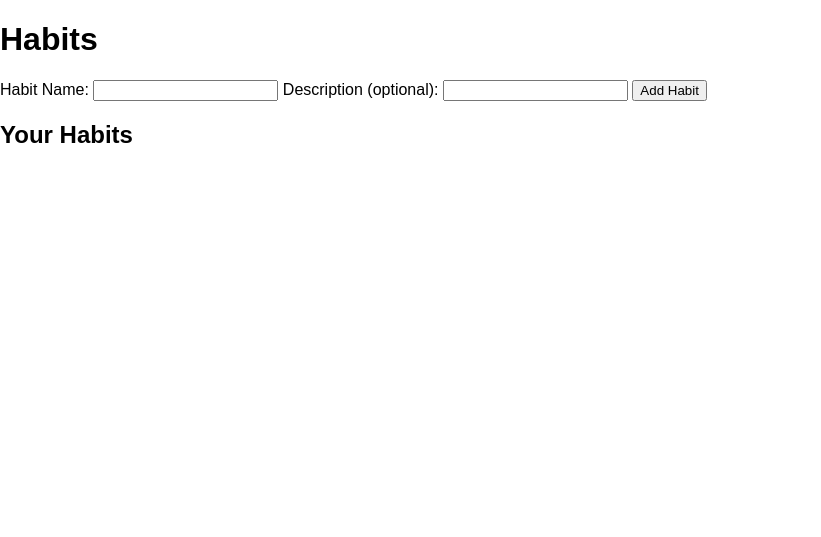
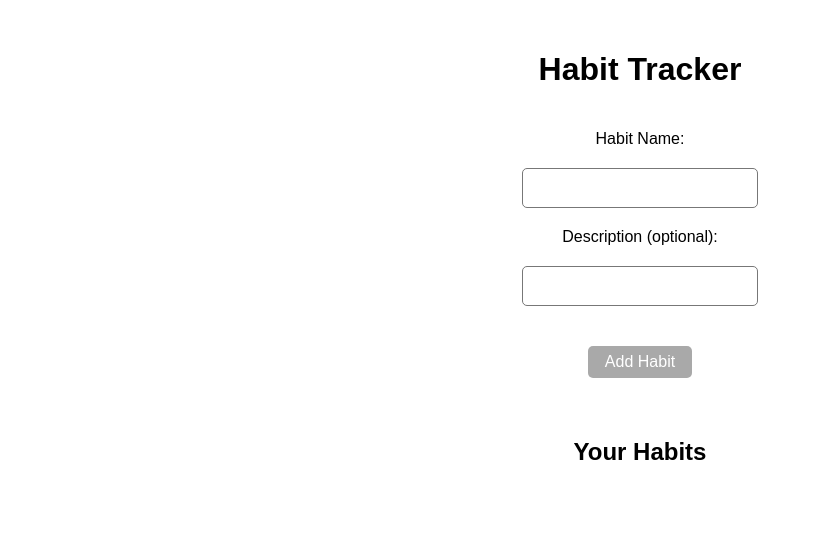
Before and after one commit to jaggergourley/Habit-Tracker, a Flask app: page / in a window 1280 px wide. Shown: the top 537 px of the page, without its empty margins (0-821 px from the left). Run offline with Flask 3, Linux system fonts and the light colour scheme.

Commit message:
Added some CSS styling and functionality to adding habits

```diff
--- a/app.py
+++ b/app.py
@@ -1,4 +1,4 @@
-from flask import Flask, render_template, url_for
+from flask import Flask, render_template, url_for, request, redirect
 from flask_sqlalchemy import SQLAlchemy
 from datetime import datetime
 
@@ -28,10 +28,32 @@ class Completion(db.Model):
         return '<Completion for %r on %r>' % (self.habit.name, self.date_completed)
 
 
-
 @app.route('/')
 def index():
-    return render_template('index.html')
+    # Query all habits
+    habits = Habit.query.all()
+
+    # Pass them to the template
+    return render_template('index.html', habits=habits)
+
+with app.app_context():
+    db.create_all()
 
 if __name__ == "__main__":
     app.run(debug=True)
+
+@app.route('/add-habit', methods=['POST'])
+def add_habit():
+    # Get data from the form
+    name = request.form.get('name')
+    description = request.form.get('description')
+
+    # Create new Habit object
+    new_habit = Habit(name=name, description=description)
+
+    # Add to the database
+    db.session.add(new_habit)
+    db.session.commit()
+
+    # Redirect back to the homepage
+    return redirect(url_for('index'))
--- a/static/css/main.css
+++ b/static/css/main.css
@@ -1,4 +1,77 @@
 body {
-    margin: 0;
+    margin: 10px;
     font-family: sans-serif;
+    display: flex;
+    flex-direction: column;
+    justify-content: center;
+    padding: 20px;
 }
+
+form {
+    display: flex;
+    flex-direction: column;
+    align-items: center;
+    margin: 20px;
+}
+
+h1, h2 {
+    text-align: center;
+}
+
+ul {
+    list-style-type: none;
+    padding: 0;
+}
+
+input[type="submit"] {
+    background-color: 	#A9A9A9;
+    color: white;
+    margin: 20px;
+    padding: 7px 17px;
+    border: none;
+    border-radius: 5px;
+    cursor: pointer;
+    font-size: 16px;
+    transition: background-color 0.3s ease;
+}
+
+input[type="submit"]:hover {
+    background-color: #696969;
+}
+
+
+input[type="submit"]:active {
+    background-color: black;
+    transform: translateY(2px);
+}
+
+
+input[type="submit"]:disabled {
+    background-color: #c0c0c0;
+    cursor: not-allowed;
+}
+
+input[type="text"] {
+    margin: 20px;
+    padding: 10px;
+    border: 1px solid #777777;
+    border-radius: 5px;
+    font-size: 16px;
+    width: 20%;
+    box-sizing: border-box;
+    transition: border-color 0.3s ease;
+}
+
+input[type="text"]:hover {
+    border-color: #444444;
+}
+
+input[type="text"]:focus {
+    border-color: #4e4e4e;
+    outline: none;
+    box-shadow: 0 0 5px rgba(75, 75, 75, 0.5);
+}
+
+input[type="text"] + input[type="text"] {
+    margin-top: 10px;
+}
--- a/templates/index.html
+++ b/templates/index.html
@@ -5,7 +5,7 @@
 {% endblock %}
 
 {% block body %}
-<h1>Habits</h1>
+<h1>Habit Tracker</h1>
 
 <form action="/add-habit" method="post">
     <label for="name">Habit Name:</label>
```
